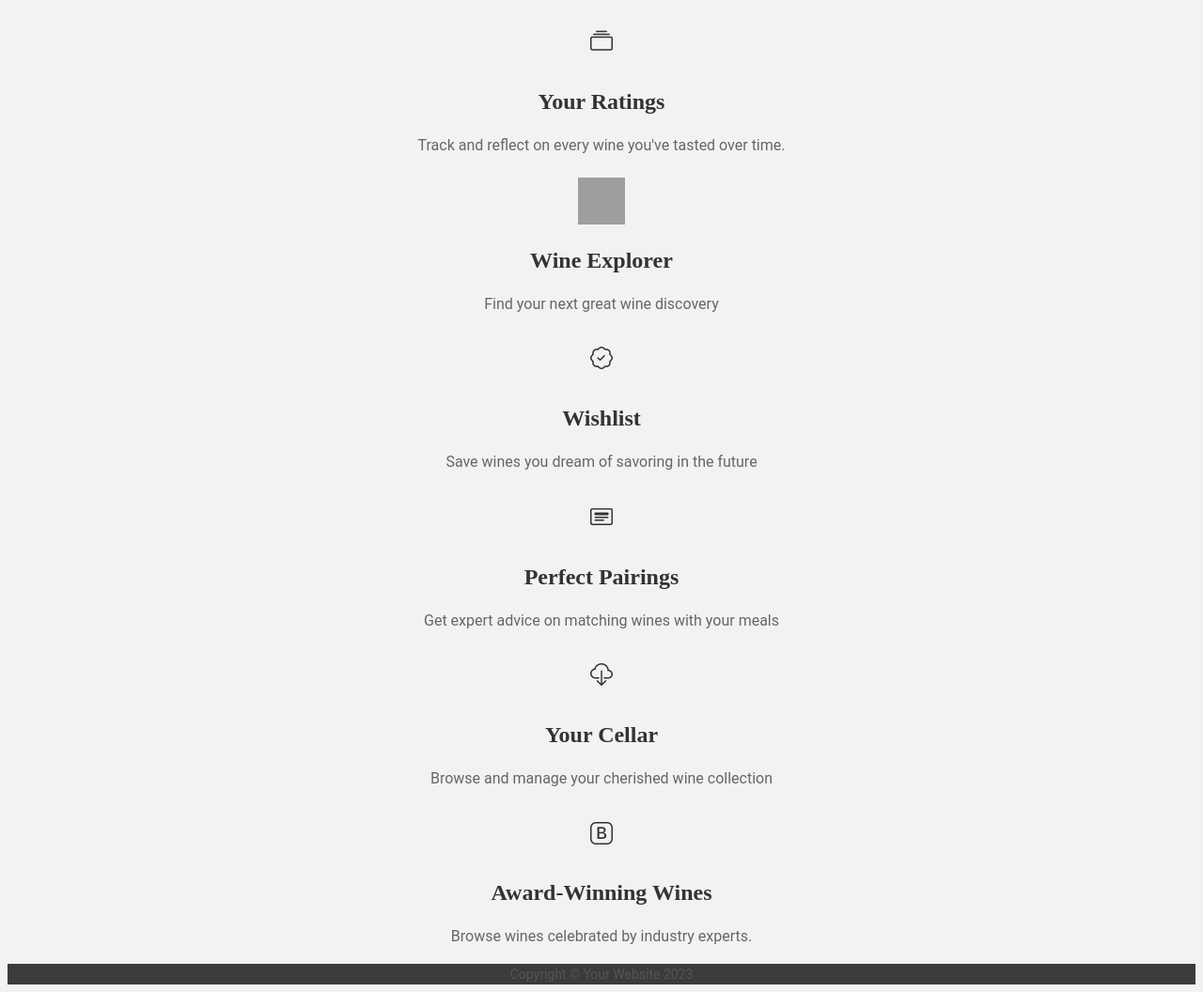
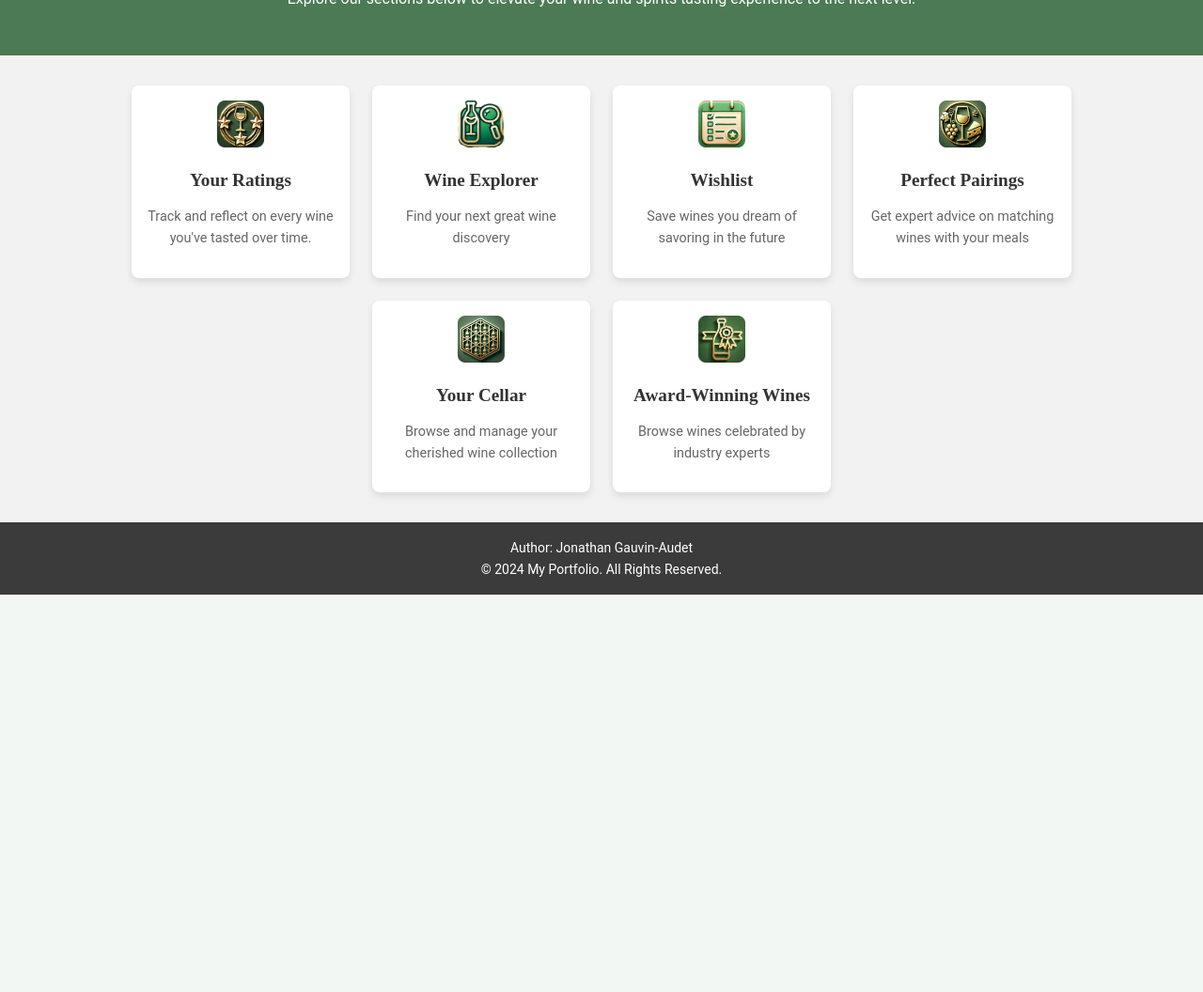
Before and after one commit to Chemboi/wine-app, a Python web app: template templates/home.html in a window 1280 px wide. Shown: the part 206-1262 px from the top of the page at 94% size. After the commit the page ends 839 px from the top, so only its background shows below. Run offline with Jinja, Linux system fonts and the light colour scheme; the template is opened without the code that fills it, so the values that code supplies are empty; some libraries are stand-ins or nearby versions; grey boxes are pictures that could not be loaded.

Commit message:
Erased and started over the home page and css. Flask and app.py was messingup everything

```diff
--- a/static/css/style.css
+++ b/static/css/style.css
@@ -4,6 +4,8 @@ body {
     background-color: #f2f2f2;
     color: #333;
     text-align: center;
+    margin: 0;
+    padding: 0;
 }
 
 h1, h2, h3, h4 {
@@ -60,30 +61,41 @@ header {
 }
 
 /* Feature Cards Styling */
-.feature {
+.features {
     display: flex;
-    align-items: center;
+    flex-wrap: wrap;
+    gap: 1.5rem;
+    padding: 2rem;
     justify-content: center;
-    width: 60px;
-    height: 60px;
-    font-size: 24px;
-    margin: auto;
 }
 
-.card {
+.feature-card {
+    background-color: #fff;
+    border-radius: 8px;
+    box-shadow: 0 4px 8px rgba(0, 0, 0, 0.1);
+    padding: 1rem;
+    width: 200px;
     transition: transform 0.3s ease, box-shadow 0.3s ease;
+    text-align: center;
 }
 
-.card:hover {
+.feature-card:hover {
     transform: translateY(-10px);
     box-shadow: 0 8px 16px rgba(0, 0, 0, 0.2);
 }
 
-.card-body h2 {
+.feature-icon {
+    font-size: 2rem;
+    margin-bottom: 0.5rem;
+}
+
+.feature-card h2 {
+    font-size: 1.2rem;
     color: #333;
 }
 
-.card-body p {
+.feature-card p {
+    font-size: 0.9rem;
     color: #666;
 }
 
@@ -91,9 +103,11 @@ header {
 footer {
     background-color: #3b3b3b;
     color: #ffffff;
+    padding: 1rem;
 }
 
 footer p {
     margin: 0;
-    font-size: 14px;
+    color: #ffffff;
+    font-size: 0.875rem;
 }
--- a/templates/home.html
+++ b/templates/home.html
@@ -3,144 +3,90 @@
 
 <head>
     <meta charset="utf-8" />
-    <meta name="viewport" content="width=device-width, initial-scale=1, shrink-to-fit=no" />
-    <meta name="description" content="" />
-    <meta name="author" content="" />
-    <title>VinEra</title>
+    <meta name="viewport" content="width=device-width, initial-scale=1.0" />
+    <title>Let's Find Your Wine</title>
     <!-- Favicon -->
-    <link rel="icon" type="image/png" href="https://github.com/Chemboi/wine-app/blob/main/logo.png?raw=true" />
-    <!-- Bootstrap icons -->
-    <link href="https://cdn.jsdelivr.net/npm/bootstrap-icons@1.4.1/font/bootstrap-icons.css" rel="stylesheet" />
-    <link href="css/style.css" rel="stylesheet" />
+    <link rel="icon" type="image/png" href="static/images/logo.png" />
+    <!-- Link to Custom CSS -->
+    <link rel="stylesheet" href="../static/css/style.css" />
 </head>
 
 <body>
-    <!-- Responsive navbar -->
-    <nav class="navbar navbar-expand-lg navbar-dark bg-dark">
-        <div class="container px-lg-5">
-            <a class="navbar-brand" href="#!">Let's find your wine</a>
-            <button class="navbar-toggler" type="button" data-bs-toggle="collapse" data-bs-target="#navbarSupportedContent" aria-controls="navbarSupportedContent" aria-expanded="false" aria-label="Toggle navigation">
-                <span class="navbar-toggler-icon"></span>
-            </button>
-            <div class="collapse navbar-collapse" id="navbarSupportedContent">
-                <ul class="navbar-nav ms-auto mb-2 mb-lg-0">
-                    <li class="nav-item"><a class="nav-link active" aria-current="page" href="#!">Home</a></li>
-                    <li class="nav-item"><a class="nav-link" href="#!">About</a></li>
-                    <li class="nav-item"><a class="nav-link" href="#!">Contact</a></li>
-                </ul>
+    <!-- Navbar -->
+    <nav class="navbar">
+        <div class="container">
+            <a class="navbar-brand" href="#!">Let's Find Your Wine</a>
+            <div class="navbar-links">
+                <a class="nav-link" href="#!">Home</a>
+                <a class="nav-link" href="#!">About</a>
+                <a class="nav-link" href="#!">Contact</a>
             </div>
         </div>
     </nav>
 
     <!-- Header -->
-    <header class="py-5">
-        <div class="container px-lg-5">
-            <div class="p-4 p-lg-5 bg-light rounded-3 text-center">
-                <div class="m-4 m-lg-5">
-                    <h1 class="display-5 fw-bold">Let's dive into your tastes!</h1>
-                    <p class="fs-4">Explore our sections below to elevate your wine and spirits tasting experience to the next level.</p>
-                </div>
-            </div>
+    <header class="header">
+        <div class="header-content">
+            <h1>Let's dive into your tastes!</h1>
+            <p>Explore our sections below to elevate your wine and spirits tasting experience to the next level.</p>
         </div>
     </header>
 
-    <!-- Page Content -->
-    <section class="pt-4">
-        <div class="container px-lg-5">
-            <!-- Page Features -->
-            <div class="row gx-lg-5">
-                <!-- Feature 1: Your Ratings -->
-                <div class="col-lg-6 col-xxl-4 mb-5">
-                    <div class="card bg-light border-0 h-100">
-                        <div class="card-body text-center p-4 p-lg-5 pt-0 pt-lg-0">
-                            <div class="feature bg-primary bg-gradient text-white rounded-3 mb-4 mt-n4">
-                                <i class="bi bi-collection"></i>
+    <!-- Features Section -->
+    <section class="features">
+        <div class="feature-card">
+            <div class="feature-icon">
+                <img src="../static/images/rating_icon.jpg" alt="Your Ratings Icon" width="50" height="50">
             </div>
-                            <h2 class="fs-4 fw-bold">Your Ratings</h2>
-                            <p class="mb-0">Track and reflect on every wine you've tasted over time.</p>
-                        </div>
-                    </div>
+            <h2>Your Ratings</h2>
+            <p>Track and reflect on every wine you've tasted over time.</p>
         </div>
 
-                <!-- Feature 2: Wine Explorer -->
-                <div class="col-lg-6 col-xxl-4 mb-5">
-                    <div class="card bg-light border-0 h-100">
-                        <div class="card-body text-center p-4 p-lg-5 pt-0 pt-lg-0">
-                            <div class="feature rounded-3 mb-4 mt-n4">
-                                <img src="https://github.com/Chemboi/wine-app/blob/main/search%20wine%20logo_2.png?raw=true" alt="Wine Explorer Icon" width="50" height="50">
+        <div class="feature-card">
+            <div class="feature-icon">
+                <img src="../static/images/search wine logo.png" alt="Wine Explorer Icon" width="50" height="50">
             </div>
-                            <h2 class="fs-4 fw-bold">Wine Explorer</h2>
-                            <p class="mb-0">Find your next great wine discovery</p>
-                        </div>
-                    </div>
+            <h2>Wine Explorer</h2>
+            <p>Find your next great wine discovery</p>
         </div>
 
-                <!-- Feature 3: Wishlist -->
-                <div class="col-lg-6 col-xxl-4 mb-5">
-                    <div class="card bg-light border-0 h-100">
-                        <div class="card-body text-center p-4 p-lg-5 pt-0 pt-lg-0">
-                            <div class="feature bg-primary bg-gradient text-white rounded-3 mb-4 mt-n4">
-                                <i class="bi bi-patch-check"></i>
+        <div class="feature-card">
+            <div class="feature-icon">
+                <img src="../static/images/whishlist logo.png" alt="Wishlist Icon" width="50" height="50">
             </div>
-                            <h2 class="fs-4 fw-bold">Wishlist</h2>
-                            <p class="mb-0">Save wines you dream of savoring in the future</p>
-                        </div>
-                    </div>
+            <h2>Wishlist</h2>
+            <p>Save wines you dream of savoring in the future</p>
         </div>
 
-                <!-- Feature 4: Perfect Pairings -->
-                <div class="col-lg-6 col-xxl-4 mb-5">
-                    <div class="card bg-light border-0 h-100">
-                        <div class="card-body text-center p-4 p-lg-5 pt-0 pt-lg-0">
-                            <div class="feature bg-primary bg-gradient text-white rounded-3 mb-4 mt-n4">
-                                <i class="bi bi-card-heading"></i>
+        <div class="feature-card">
+            <div class="feature-icon">
+                <img src="../static/images/wine pairing.png" alt="Perfect Pairings Icon" width="50" height="50">
             </div>
-                            <h2 class="fs-4 fw-bold">Perfect Pairings</h2>
-                            <p class="mb-0">Get expert advice on matching wines with your meals</p>
-                        </div>
-                    </div>
+            <h2>Perfect Pairings</h2>
+            <p>Get expert advice on matching wines with your meals</p>
         </div>
 
-                <!-- Feature 5: Your Cellar -->
-                <div class="col-lg-6 col-xxl-4 mb-5">
-                    <div class="card bg-light border-0 h-100">
-                        <div class="card-body text-center p-4 p-lg-5 pt-0 pt-lg-0">
-                            <div class="feature bg-primary bg-gradient text-white rounded-3 mb-4 mt-n4">
-                                <i class="bi bi-cloud-download"></i>
+        <div class="feature-card">
+            <div class="feature-icon">
+                <img src="../static/images/cellar.png" alt="Your Cellar Icon" width="50" height="50">
             </div>
-                            <h2 class="fs-4 fw-bold">Your Cellar</h2>
-                            <p class="mb-0">Browse and manage your cherished wine collection</p>
-                        </div>
-                    </div>
+            <h2>Your Cellar</h2>
+            <p>Browse and manage your cherished wine collection</p>
         </div>
 
-                <!-- Feature 6: Award-Winning Wines -->
-                <div class="col-lg-6 col-xxl-4 mb-5">
-                    <div class="card bg-light border-0 h-100">
-                        <div class="card-body text-center p-4 p-lg-5 pt-0 pt-lg-0">
-                            <div class="feature bg-primary bg-gradient text-white rounded-3 mb-4 mt-n4">
-                                <i class="bi bi-bootstrap"></i>
+        <div class="feature-card">
+            <div class="feature-icon">
+                <img src="../static/images/award.png" alt="Award-Winning Wines Icon" width="50" height="50">
             </div>
-                            <h2 class="fs-4 fw-bold">Award-Winning Wines</h2>
-                            <p class="mb-0">Browse wines celebrated by industry experts.</p>
-                        </div>
-                    </div>
-                </div>
-
-            </div>
+            <h2>Award-Winning Wines</h2>
+            <p>Browse wines celebrated by industry experts</p>
         </div>
     </section>
 
     <!-- Footer -->
-    <footer class="py-5 bg-dark">
-        <div class="container"><p class="m-0 text-center text-white">Copyright &copy; Your Website 2023</p></div>
+    <footer>
+        <p>Author: Jonathan Gauvin-Audet <br>&copy; 2024 My Portfolio. All Rights Reserved.</p>
     </footer>
-
-    <!-- Bootstrap core JS -->
-    <script src="https://cdn.jsdelivr.net/npm/bootstrap@5.2.3/dist/js/bootstrap.bundle.min.js"></script>
-
-    <!-- Core theme JS -->
-    <script src="js/scripts.js"></script>
 </body>
 
 </html>
```
Also changed, not shown: other parts of static/css/style.css (+21 -22 lines), app.py (deleted, +0 -20 lines), templates/layout.html (deleted, +0 -39 lines), static/images/search wine logo.png, static/images/search wine logo_2.png (deleted). Lines whose indentation alone changed are shown as unchanged.
